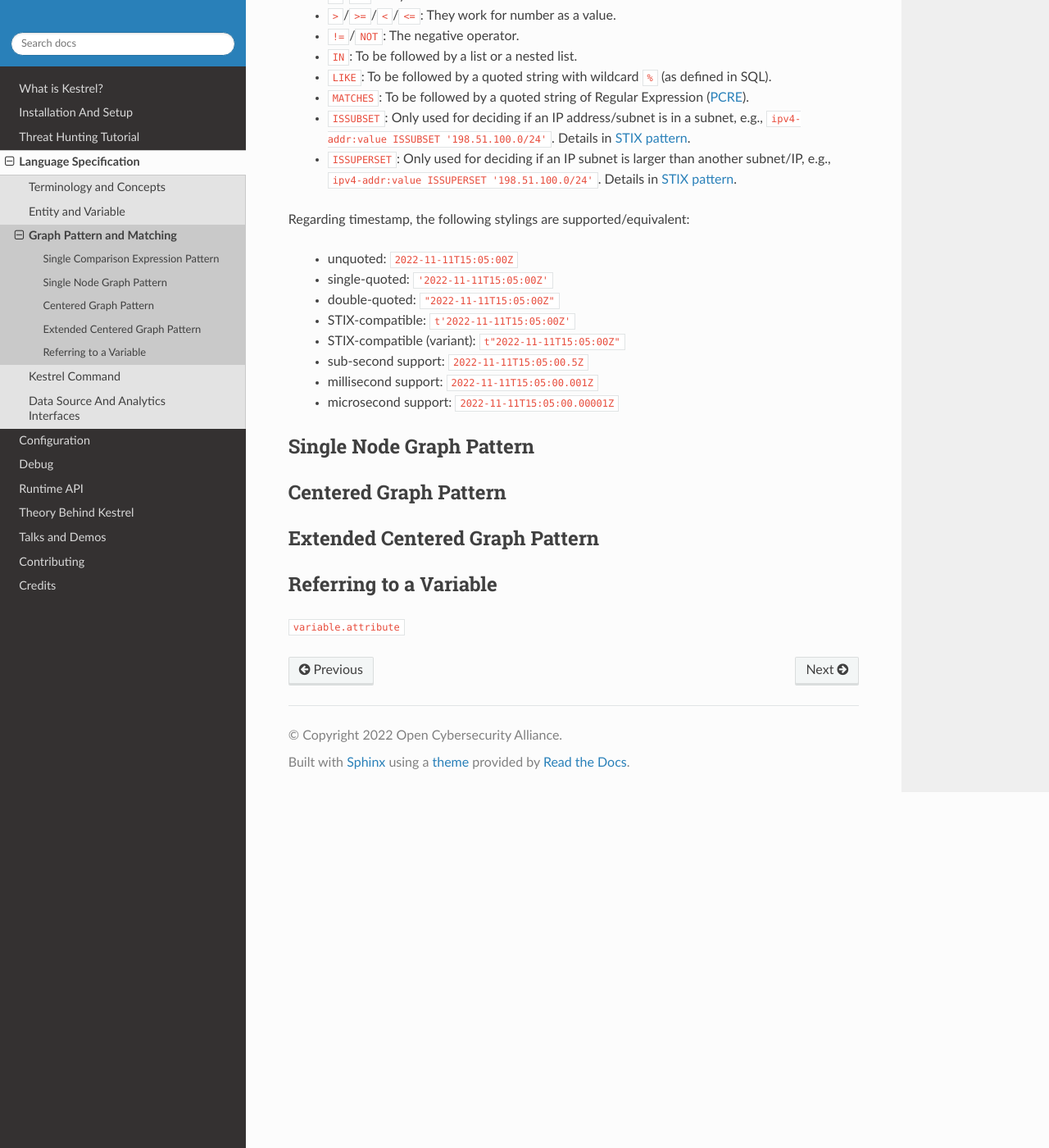
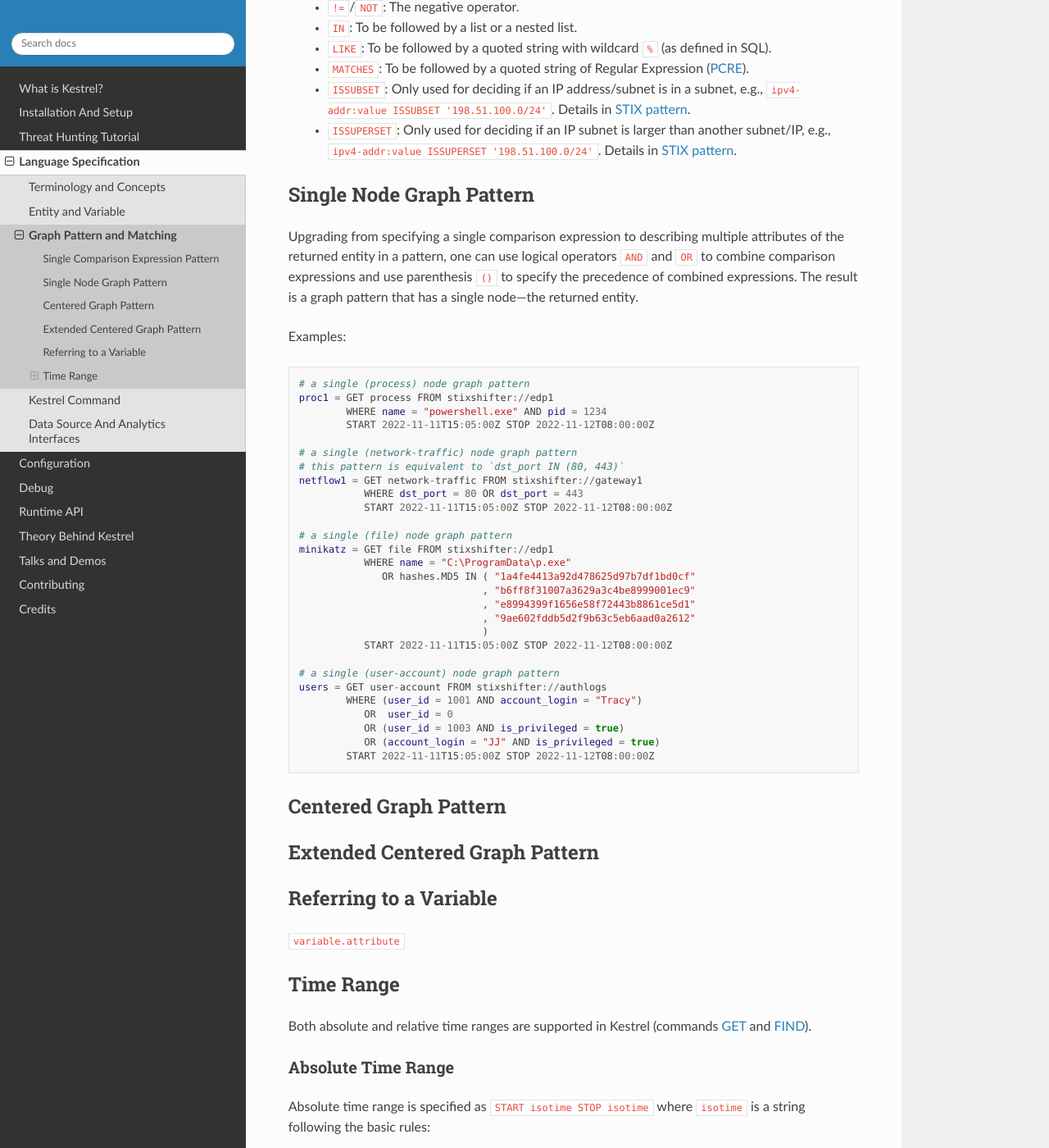
Before and after one commit to opencybersecurityalliance/kestrel-lang, a Sphinx documentation site: the page built from docs/language/ecgp.rst, in a window 1280 px wide and 1400 px high, scrolled down 2213 px. Shown: the whole window at 82% size. Built offline with Sphinx 7.4.7 and the Read the Docs theme 2.0.0, drawn with Linux system fonts in a browser that asks for light colours; some of the changed text lies outside the part shown.

Commit message:
add two more sec of ECGP doc + new highlighting

```diff
--- /dev/null
+++ b/docs/highlighttest.py
@@ -0,0 +1,53 @@
+#!/usr/bin/env python
+
+names = ["apl", "arduino", "basemake", "bash", "sh", "ksh", "zsh", "csh", "fish", "shell", "coffeescript", "cu", "ecl", "elixir", "fancy", "felix", "flo", "fortran", "freefem", "gsql", "icon", "idl", "pan"]
+
+HF = r"""
+
+    # a single (process) node graph pattern
+    proc1 = GET process FROM stixshifter://edp1
+            WHERE name = "powershell.exe" AND pid = 1234
+              AND binary_ref.name = "powershell.exe"
+            LAST 5 MIN
+
+    # a single (network-traffic) node graph pattern
+    # this pattern is equivalent to `dst_port IN (80, 443)`
+    netflow1 = GET network-traffic FROM stixshifter://gateway1
+               WHERE dst_port = 80 OR dst_port = 443
+                 AND dst_ref.value = "192.168.1.1"
+               START 2022-01-01T00:00:00Z STOP 2022-01-02T00:00:00Z
+
+    # a single (file) node graph pattern
+    minikatz = GET file FROM stixshifter://edp1
+               WHERE name = "C:\ProgramData\p.exe"
+                  OR hashes.MD5 IN ( "1a4fe4413a92d478625d97b7df1bd0cf"
+                                   , "b6ff8f31007a3629a3c4be8999001ec9"
+                                   , "e8994399f1656e58f72443b8861ce5d1"
+                                   , "9ae602fddb5d2f9b63c5eb6aad0a2612"
+                                   )
+               START "2022-01-01T00:00:00Z" STOP t"2022-01-02T00:00:00Z"
+
+    # a single (user-account) node graph pattern
+    users = GET user-account FROM stixshifter://authlogs
+            WHERE (user_id = 1001 AND account_login = "Tracy")
+               OR  user_id = 0
+               OR (user_id = 1003 AND is_privileged = true)
+               OR (account_login = "JJ" AND is_privileged = true)
+
+    APPLY python://sef ON users
+
+    u = users WHERE name = "asdf"
+
+
+"""
+
+with open("highlighttest.rst", "w") as ht:
+    ht.write("""==============
+Highlight Test
+==============
+
+""")
+    for name in names:
+        header = f"{name}\n\n.. code-block:: {name}"
+        ht.write(header)
+        ht.write(HF)
--- a/docs/language/ecgp.rst
+++ b/docs/language/ecgp.rst
@@ -4,7 +4,8 @@ Graph Pattern and Matching
 
 This section describes *Extended Centered Graph Pattern* (ECGP), which goes
 into the body of the ``WHERE`` clause in Kestrel :ref:`language/commands:GET`
-and :ref:`language/commands:FIND` commands.
+and :ref:`language/commands:FIND` commands. This section also covers timestamp
+formating and styling in Kestrel.
 
 *In a nutshell, ECGP describes a forest with one of the trees named the centered
 (sub-)graph and other trees as extended (sub-)graphs.*
@@ -24,7 +25,7 @@ according to one of their attributes. For example, one may want to get all
 ``powershell.exe`` processes executed on a monitored endpoint during a time
 range. The pattern is very simple:
 
-.. code-block:: elixir
+.. code-block:: coffeescript
 
     name = "powershell.exe"
 
@@ -32,11 +33,11 @@ Actually, this is called a *Comparison Expression*. In this case, a single
 comparison expression constructs this simple pattern (ECGP).
 
 Assuming the endpoint can be specified by a Kestrel data source
-``stixshfiter://edp1`` and the time range (in `ISO 8601`_ format) is
-``2022-11-11T15:05:00Z`` to ``2022-11-12T08:00:00Z``, we can put the pattern in
-the ``WHERE`` clause of the command, and the entire ``GET`` command is:
+``stixshfiter://edp1`` and the `Time Range`_ is ``2022-11-11T15:05:00Z`` to
+``2022-11-12T08:00:00Z``, we can put the pattern in the ``WHERE`` clause of the
+command, and the entire ``GET`` command is:
 
-.. code-block:: elixir
+.. code-block:: coffeescript
 
     ps = GET process
          FROM stixshifter://edp1
@@ -51,7 +52,7 @@ Kestrel supports multiple stylings of writing a comparison expression:
        variable ``ps`` has the same entities as the following ``ps1`` and
        ``ps2``:
 
-       .. code-block:: elixir
+       .. code-block:: coffeescript
 
             ps1 = GET process FROM stixshifter://edp1 WHERE name = "powershell.exe"
                   START 2022-11-11T15:05:00Z STOP 2022-11-12T08:00:00Z
@@ -66,7 +67,7 @@ Kestrel supports multiple stylings of writing a comparison expression:
     #. One can use either single or double quotes around string literals, which
        means the following patterns are equivalent:
 
-       .. code-block:: elixir
+       .. code-block:: coffeescript
 
             name = 'powershell.exe'
             name = "powershell.exe"
@@ -79,7 +80,7 @@ Kestrel supports multiple stylings of writing a comparison expression:
        short, the following command returns exactly same results into ``ps3``
        as in ``ps``.
 
-       .. code-block:: elixir
+       .. code-block:: coffeescript
 
             ps3 = GET process
                   FROM stixshifter://edp1
@@ -88,16 +89,12 @@ Kestrel supports multiple stylings of writing a comparison expression:
 
     #. To be STIX pattern compatible, one can put square brackets in the
        ``WHERE`` clause before the time range specification
-       (``START``/``STOP``). The following are equivalent to ``ps``:
+       (``START``/``STOP``). That is to say, the following command returns
+       exactly same results into ``ps4`` as in ``ps``.
 
-       .. code-block:: elixir
+       .. code-block:: coffeescript
 
             ps4 = GET process
-                  FROM stixshifter://edp1
-                  WHERE [name = 'powershell.exe']
-                  START 2022-11-11T15:05:00Z STOP 2022-11-12T08:00:00Z
-
-            ps5 = GET process
                   FROM stixshifter://edp1
                   WHERE [process:name = 'powershell.exe']
                   START 2022-11-11T15:05:00Z STOP 2022-11-12T08:00:00Z
@@ -136,26 +133,48 @@ specific stix-shifter connecotr may currently supports a subset of these):
       another subnet/IP, e.g., ``ipv4-addr:value ISSUPERSET
       '198.51.100.0/24'``. Details in `STIX pattern`_.
 
-Regarding timestamp, the following stylings are supported/equivalent:
-
-    - unquoted: ``2022-11-11T15:05:00Z``
-
-    - single-quoted: ``'2022-11-11T15:05:00Z'``
-
-    - double-quoted: ``"2022-11-11T15:05:00Z"``
-
-    - STIX-compatible: ``t'2022-11-11T15:05:00Z'``
-
-    - STIX-compatible (variant): ``t"2022-11-11T15:05:00Z"``
-
-    - sub-second support: ``2022-11-11T15:05:00.5Z``
-
-    - millisecond support: ``2022-11-11T15:05:00.001Z``
-
-    - microsecond support: ``2022-11-11T15:05:00.00001Z``
-
 Single Node Graph Pattern
 =========================
+
+Upgrading from specifying a single comparison expression to describing multiple
+attributes of the returned entity in a pattern, one can use logical operators
+``AND`` and ``OR`` to combine comparison expressions and use parenthesis ``()``
+to specify the precedence of combined expressions. The result is a graph
+pattern that has a single node---the returned entity.
+
+Examples:
+
+.. code-block:: coffeescript
+
+    # a single (process) node graph pattern
+    proc1 = GET process FROM stixshifter://edp1
+            WHERE name = "powershell.exe" AND pid = 1234
+            START 2022-11-11T15:05:00Z STOP 2022-11-12T08:00:00Z
+
+    # a single (network-traffic) node graph pattern
+    # this pattern is equivalent to `dst_port IN (80, 443)`
+    netflow1 = GET network-traffic FROM stixshifter://gateway1
+               WHERE dst_port = 80 OR dst_port = 443
+               START 2022-11-11T15:05:00Z STOP 2022-11-12T08:00:00Z
+
+    # a single (file) node graph pattern
+    minikatz = GET file FROM stixshifter://edp1
+               WHERE name = "C:\ProgramData\p.exe"
+                  OR hashes.MD5 IN ( "1a4fe4413a92d478625d97b7df1bd0cf"
+                                   , "b6ff8f31007a3629a3c4be8999001ec9"
+                                   , "e8994399f1656e58f72443b8861ce5d1"
+                                   , "9ae602fddb5d2f9b63c5eb6aad0a2612"
+                                   )
+               START 2022-11-11T15:05:00Z STOP 2022-11-12T08:00:00Z
+
+    # a single (user-account) node graph pattern
+    users = GET user-account FROM stixshifter://authlogs
+            WHERE (user_id = 1001 AND account_login = "Tracy")
+               OR  user_id = 0
+               OR (user_id = 1003 AND is_privileged = true)
+               OR (account_login = "JJ" AND is_privileged = true)
+            START 2022-11-11T15:05:00Z STOP 2022-11-12T08:00:00Z
+
 
 Centered Graph Pattern
 ======================
@@ -168,6 +187,57 @@ Referring to a Variable
 
 ``variable.attribute``
 
+Time Range
+==========
+
+Both absolute and relative time ranges are supported in Kestrel (commands
+:ref:`language/commands:GET` and :ref:`language/commands:FIND`).
+
+Absolute Time Range
+-------------------
+
+Absolute time range is specified as ``START isotime STOP isotime`` where
+``isotime`` is a string following the basic rules:
+
+- `ISO 8601`_ format should be used.
+
+- Both date and time are required. `ISO 8601`_ requires letter ``T`` between the two parts.
+
+- UTC is the only timezone currently supported, which is indicated by the letter ``Z`` at the end.
+
+- The time should be at least specified to *second*:
+
+    - standard precision to *second*: ``2022-11-11T15:05:00Z``
+
+    - sub-second support: ``2022-11-11T15:05:00.5Z``
+
+    - millisecond support: ``2022-11-11T15:05:00.001Z``
+
+    - microsecond support: ``2022-11-11T15:05:00.00001Z``
+
+- Quoted or unquoted are both valid.
+
+    - unquoted: ``2022-11-11T15:05:00Z``
+
+    - single-quoted: ``'2022-11-11T15:05:00Z'``
+
+    - double-quoted: ``"2022-11-11T15:05:00Z"``
+
+- STIX compatible stylings:
+
+    - standard STIX timestamp: ``t'2022-11-11T15:05:00Z'``
+
+    - STIX variant (double quotes): ``t"2022-11-11T15:05:00Z"``
+
+Relative Time Range
+-------------------
+
+Relative time range is specified as ``LAST int TIMEUNIT`` where ``TIMEUNIT``
+are one of the keywords ``DAY``, ``HOUR``, ``MINUTE``, or ``SECOND``. When
+executing, the parser will generate the absoluate time range using the system
+time (where the Kestrel runtime executes) as the ``STOP`` time, and the
+``START`` time goes back ``int`` ``TIMEUNIT`` according to the relative time
+range specified.
 
 
 .. _STIX pattern: http://docs.oasis-open.org/cti/stix/v2.0/stix-v2.0-part5-stix-patterning.html
--- a/docs/language/tac.rst
+++ b/docs/language/tac.rst
@@ -161,7 +161,7 @@ filters one of the child processes (``pc``), finds its network traffic
 (``nt``), and finally lists all remote IP addresses (``rips``) with which the
 specific child process communicates.
 
-.. code-block:: elixir
+.. code-block:: coffeescript
 
     proc = GET process ...
     pcs = FIND process CREATED BY proc
```
Also changed, not shown: docs/language/eav.rst (+7 -3 lines), docs/tutorial.rst (+6 -6 lines).
